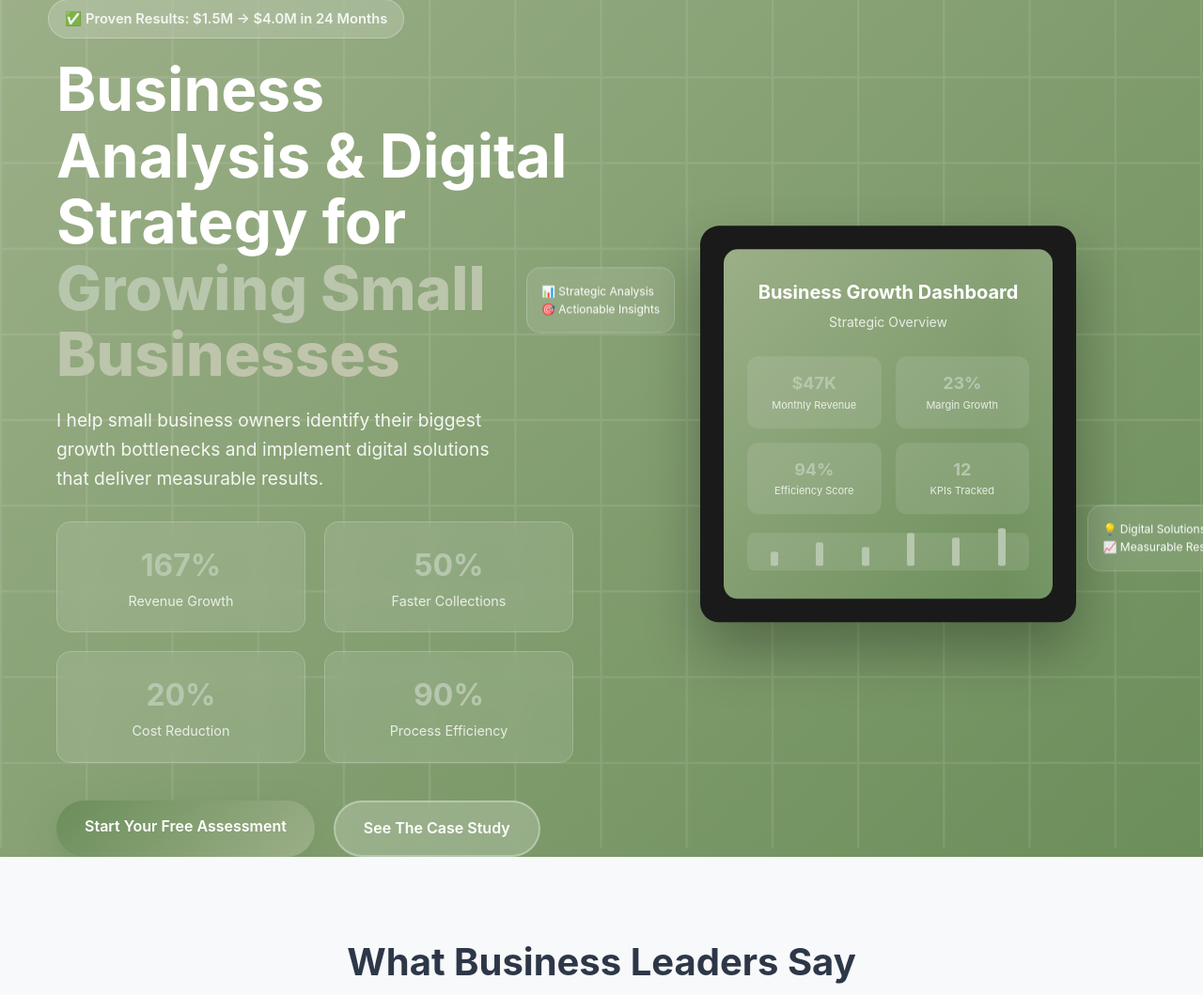
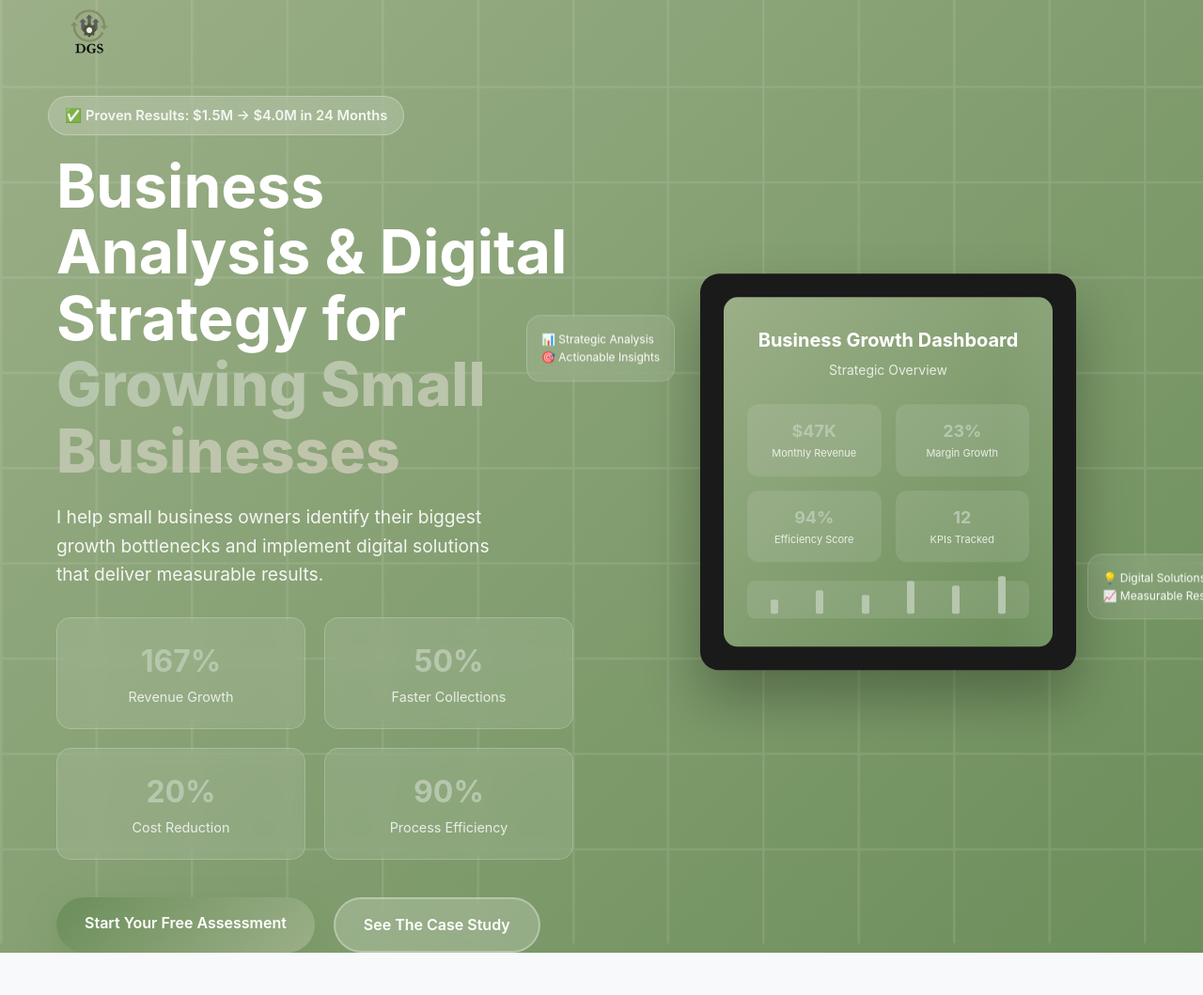
Before and after one commit to DGSConsulting/DGSConsulting, a plain HTML site: page index.html in a window 1280 px wide. Shown: the top 1059 px of the page at 94% size. Drawn offline with Linux system fonts and the light colour scheme.

Commit message:
Update index.html

```diff
--- a/index.html
+++ b/index.html
@@ -131,6 +131,10 @@
     <div class="container">
       <div class="hero-content">
         <div class="hero-text">
+          <!-- Logo -->
+          <div class="hero-logo" style="margin-bottom: 25px;">
+            <img src="asset/logo-mark-t.png" alt="DGS Consulting" style="height: 70px; width: auto; opacity: 0.95;">
+          </div>
           <div class="impact-badge">✅ Proven Results: $1.5M → $4.0M in 24 Months</div>
           <h1>Business Analysis & Digital Strategy for <span class="highlight">Growing Small Businesses</span></h1>
           <p>I help small business owners identify their biggest growth bottlenecks and implement digital solutions that deliver measurable results.</p>
```
